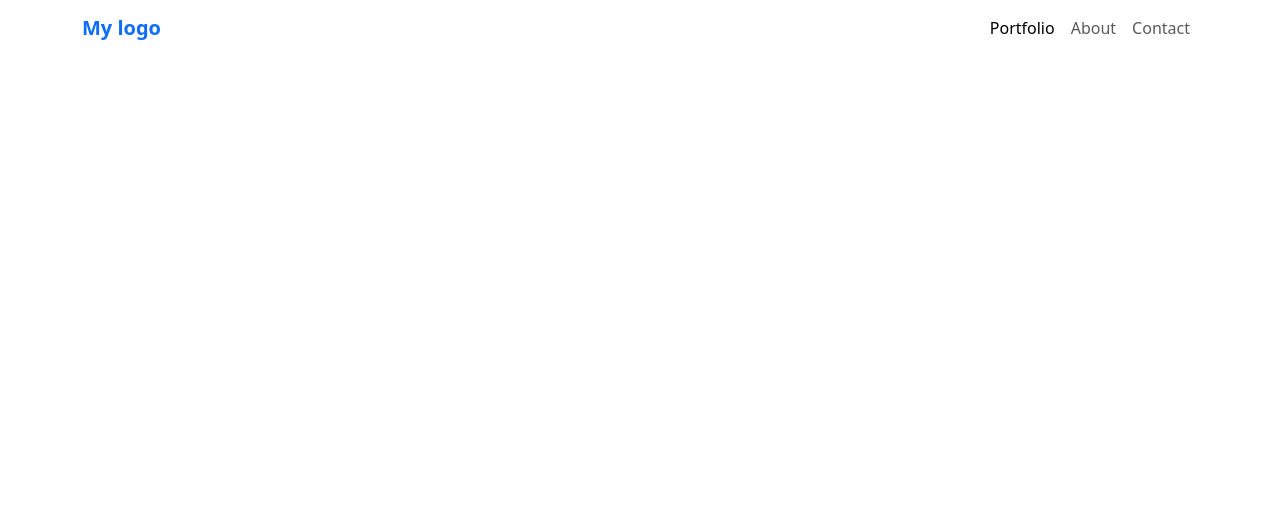
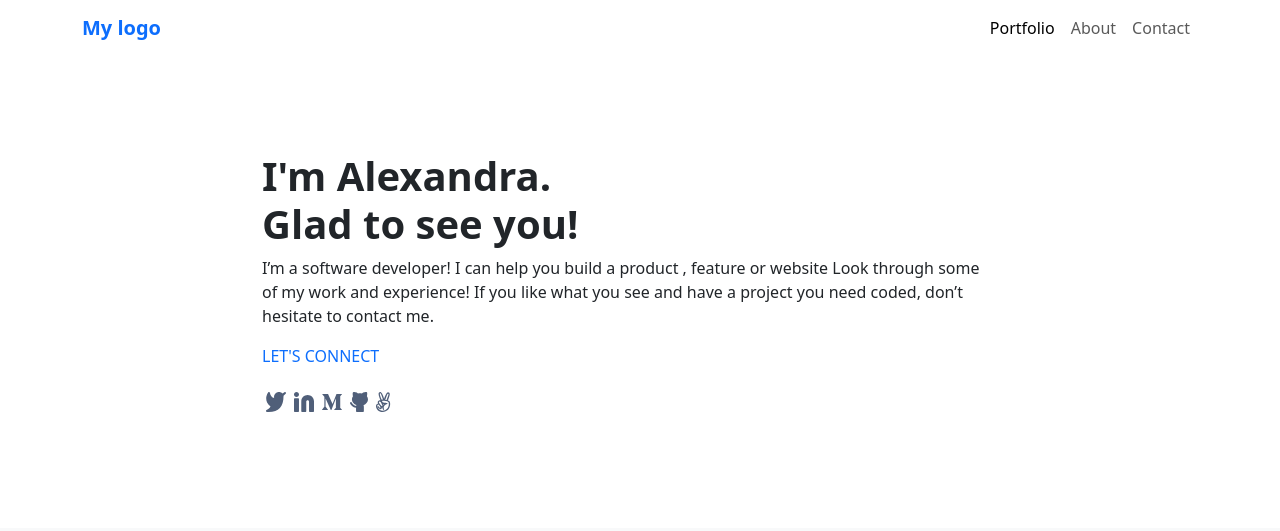
Before and after one commit to jecode93/bootstrap-portfolio-project, a website: page index.html in a window 1280 px wide. Drawn offline with nearby package versions, Linux system fonts and the light colour scheme.

Commit message:
Implement the hero section

```diff
--- a/index.html
+++ b/index.html
@@ -1,22 +1,29 @@
 <!DOCTYPE html>
 <html lang="en">
+
 	<head>
 		<meta charset="UTF-8">
 		<meta name="viewport" content="width=device-width, initial-scale=1.0">
-  <link href="https://cdn.jsdelivr.net/npm/bootstrap@5.3.0/dist/css/bootstrap.min.css" rel="stylesheet" integrity="sha384-9ndCyUaIbzAi2FUVXJi0CjmCapSmO7SnpJef0486qhLnuZ2cdeRhO02iuK6FUUVM" crossorigin="anonymous">
-  <link rel="stylesheet" href="https://fonts.googleapis.com/css2?family=Material+Symbols+Outlined:opsz,wght,FILL,GRAD@20..48,100..700,0..1,-50..200" />
+		<link href="https://cdn.jsdelivr.net/npm/bootstrap@5.3.0/dist/css/bootstrap.min.css" rel="stylesheet"
+			integrity="sha384-9ndCyUaIbzAi2FUVXJi0CjmCapSmO7SnpJef0486qhLnuZ2cdeRhO02iuK6FUUVM" crossorigin="anonymous">
+		<link rel="stylesheet"
+			href="https://fonts.googleapis.com/css2?family=Material+Symbols+Outlined:opsz,wght,FILL,GRAD@20..48,100..700,0..1,-50..200" />
 		<link rel="preconnect" href="https://fonts.googleapis.com">
 		<link rel="preconnect" href="https://fonts.gstatic.com" crossorigin>
-<link href="https://fonts.googleapis.com/css2?family=Poppins:ital,wght@0,100;0,200;0,300;0,400;0,500;0,600;0,700;0,800;0,900;1,100;1,200;1,300;1,400;1,500;1,600;1,700;1,800;1,900&display=swap" rel="stylesheet">
+		<link
+			href="https://fonts.googleapis.com/css2?family=Poppins:ital,wght@0,100;0,200;0,300;0,400;0,500;0,600;0,700;0,800;0,900;1,100;1,200;1,300;1,400;1,500;1,600;1,700;1,800;1,900&display=swap"
+			rel="stylesheet">
 
 		<title>Portfolio</title>
 	</head>
-<body>
+
+	<body class="bg-light">
 		<header class="header">
 			<nav class="navbar navbar-expand-lg bg-white">
 				<div class="container">
 					<a class="navbar-brand fw-bold text-primary" href="#">My logo</a>
-        <button class="navbar-toggler" type="button" data-bs-toggle="collapse" data-bs-target="#navbarNavDropdown" aria-controls="navbarNavDropdown" aria-expanded="false" aria-label="Toggle navigation">
+					<button class="navbar-toggler" type="button" data-bs-toggle="collapse" data-bs-target="#navbarNavDropdown"
+						aria-controls="navbarNavDropdown" aria-expanded="false" aria-label="Toggle navigation">
 						<span class="navbar-toggler-icon"></span>
 					</button>
 					<div class="collapse navbar-collapse justify-content-end " id="navbarNavDropdown">
@@ -36,10 +43,38 @@
 			</nav>
 		</header>
 
+		<section id="hero" class="container-fluid bg-white">
+
+			<div class="container d-flex flex-column py-5 mx-5">
+				<div class="row justify-content-center align-items-center">
+					<div class="col-md-2"></div>
+					<div class="col-md-8 py-5">
+						<h1 class="fw-bold">I'm Alexandra. <br>Glad to see you!</h1>
+						<p>I’m a software developer! I can help you build a product , feature or website Look through some of my
+							work
+							and
+							experience! If you like what you see and have a project you need coded, don’t hesitate to contact me.</p>
+						<p class="text-primary">LET'S CONNECT</p>
+						<ul class="d-flex list-unstyled">
+							<li class="m-1"><img src="./images/socials/twitter.svg" alt=""></li>
+							<li class="m-1"><img src="./images/socials/linkedin.svg" alt=""></li>
+							<li class="m-1"><img src="./images/socials/m.svg" alt=""></li>
+							<li class="m-1"><img src="./images/socials/github.svg" alt=""></li>
+							<li class="m-1"><img src="./images/socials/hand.svg" alt=""></li>
+						</ul>
+					</div>
+					<div class="col-md-2"></div>
+				</div>
+
+
+			</div>
+		</section>
 
 
 
+		<script src="https://cdn.jsdelivr.net/npm/bootstrap@5.3.0/dist/js/bootstrap.bundle.min.js"
+			integrity="sha384-geWF76RCwLtnZ8qwWowPQNguL3RmwHVBC9FhGdlKrxdiJJigb/j/68SIy3Te4Bkz"
+			crossorigin="anonymous"></script>
+	</body>
 
-<script src="https://cdn.jsdelivr.net/npm/bootstrap@5.3.0/dist/js/bootstrap.bundle.min.js" integrity="sha384-geWF76RCwLtnZ8qwWowPQNguL3RmwHVBC9FhGdlKrxdiJJigb/j/68SIy3Te4Bkz" crossorigin="anonymous"></script>
-</body>
 </html>
--- a/styles/styles.css
+++ b/styles/styles.css
@@ -1,3 +1,7 @@
-body{
+body {
   font-family: 'Poppins', sans-serif;
 }
+
+#hero {
+  height: 10rem;
+}
```
Also changed, not shown: images/socials/github.svg (added), images/socials/hand.svg (added), images/socials/linkedin.svg (added), images/socials/m.svg (added), images/socials/twitter.svg (added). Lines whose indentation alone changed are shown as unchanged.
